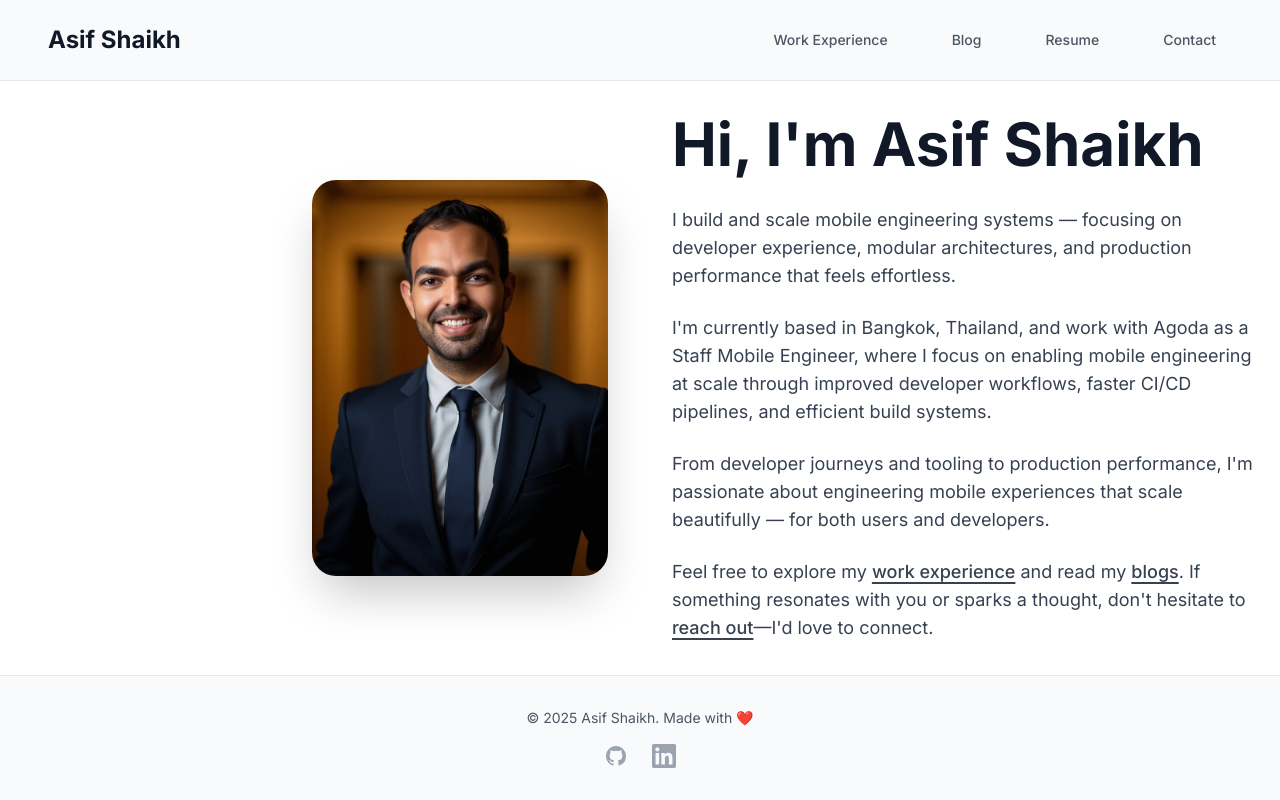
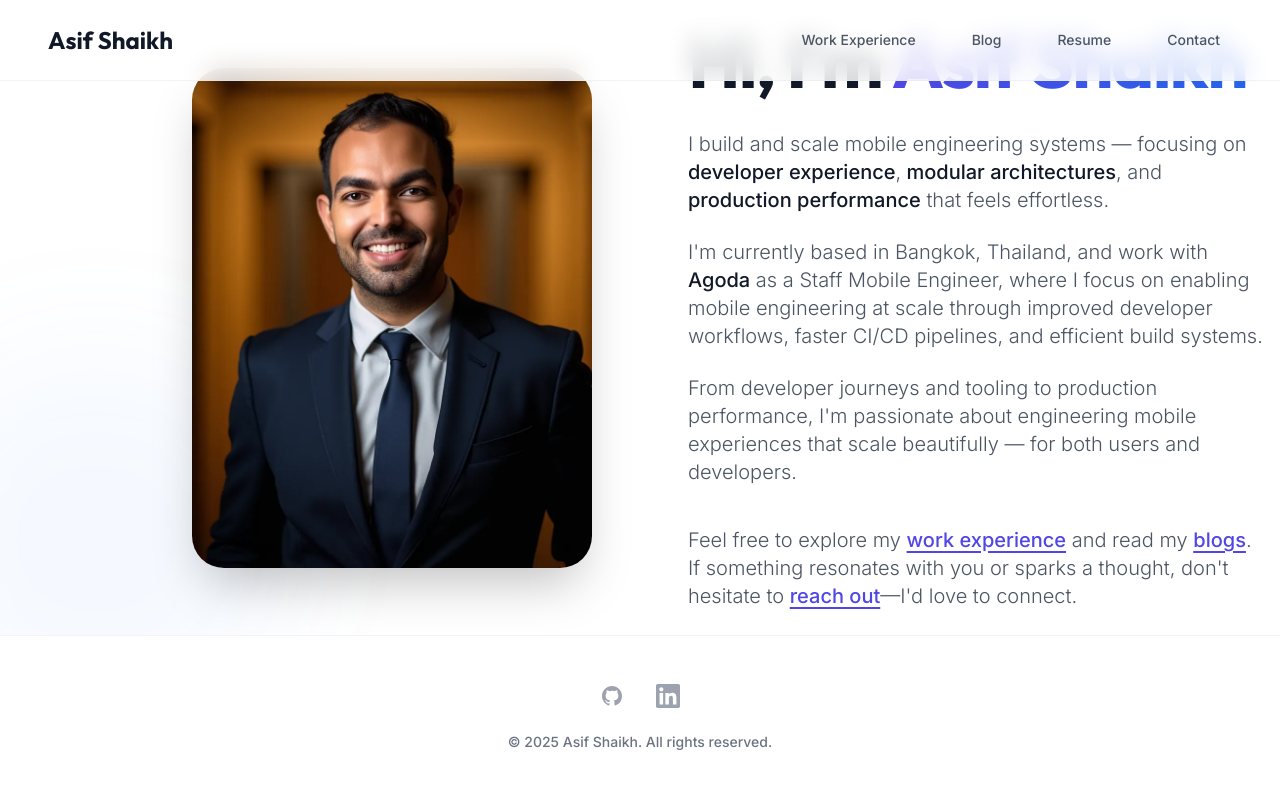
Before and after one commit to asifsheikh/site, a Next.js app: page / in a window 1280 px wide. Built offline with nearby package versions, Linux system fonts and the light colour scheme.

Commit message:
feat: Improve UI/UX with modern design system

```diff
--- a/src/app/globals.css
+++ b/src/app/globals.css
@@ -5,12 +5,23 @@
 :root {
   --background: #ffffff;
   --foreground: #171717;
+  --primary: #4f46e5; /* Indigo 600 */
+  --primary-foreground: #ffffff;
+  --muted: #f1f5f9;
+  --muted-foreground: #64748b;
+}
+
+::selection {
+  background-color: var(--primary);
+  color: var(--primary-foreground);
 }
 
 body {
   color: var(--foreground);
   background: var(--background);
   font-family: Arial, Helvetica, sans-serif;
+  -webkit-font-smoothing: antialiased;
+  -moz-osx-font-smoothing: grayscale;
 }
 
 @layer utilities {
--- a/src/app/layout.tsx
+++ b/src/app/layout.tsx
@@ -1,10 +1,11 @@
 import type { Metadata } from 'next'
-import { Inter } from 'next/font/google'
+import { Inter, Outfit } from 'next/font/google'
 import './globals.css'
 import Header from '@/components/Header'
 import Footer from '@/components/Footer'
 
-const inter = Inter({ subsets: ['latin'] })
+const inter = Inter({ subsets: ['latin'], variable: '--font-inter' })
+const outfit = Outfit({ subsets: ['latin'], variable: '--font-outfit' })
 
 export const metadata: Metadata = {
   title: 'Asif Shaikh - Personal Website',
@@ -17,13 +18,13 @@ export default function RootLayout({
   children: React.ReactNode
 }) {
   return (
-    <html lang="en">
+    <html lang="en" className="scroll-smooth">
       <head>
         <link rel="icon" href="/favicon.ico" sizes="any" />
         <link rel="icon" href="/favicon.svg" type="image/svg+xml" />
         <link rel="apple-touch-icon" href="/favicon.svg" />
       </head>
-      <body className={`${inter.className} bg-white text-gray-900`}>
+      <body className={`${inter.variable} ${outfit.variable} font-sans bg-background text-foreground antialiased`}>
         <div className="h-screen flex flex-col overflow-hidden bg-white">
           <Header />
           <main className="flex-1 overflow-auto bg-white">
--- a/src/app/page.tsx
+++ b/src/app/page.tsx
@@ -3,40 +3,43 @@ import Link from 'next/link'
 
 export default function Home() {
   return (
-    <div className="h-full bg-white flex flex-col lg:flex-row">
+    <div className="min-h-full bg-white flex flex-col lg:flex-row relative overflow-hidden">
+      {/* Background decoration */}
+      <div className="absolute top-0 right-0 -translate-y-1/4 translate-x-1/4 w-96 h-96 bg-primary/5 rounded-full blur-3xl pointer-events-none" />
+      <div className="absolute bottom-0 left-0 translate-y-1/4 -translate-x-1/4 w-96 h-96 bg-blue-500/5 rounded-full blur-3xl pointer-events-none" />
+
       {/* Image section - full width on mobile, 50% on desktop */}
-      <div className="w-full lg:w-1/2 flex items-center justify-center lg:justify-end px-4 lg:pr-8 py-8 lg:py-0">
-        <div className="relative w-64 h-80 sm:w-80 sm:h-96 lg:w-1/2 lg:h-2/3">
+      <div className="w-full lg:w-1/2 flex items-center justify-center lg:justify-end px-4 lg:pr-12 py-12 lg:py-0 animate-fade-in">
+        <div className="relative w-64 h-80 sm:w-80 sm:h-96 lg:w-[400px] lg:h-[500px] group">
+          <div className="absolute inset-0 bg-primary/10 rounded-[2rem] transform rotate-3 group-hover:rotate-6 transition-transform duration-500 ease-out" />
           <Image
             src="/profile.png"
             alt="Asif Shaikh"
             fill
-            className="object-cover rounded-3xl shadow-2xl"
+            className="object-cover rounded-[2rem] shadow-2xl transform transition-transform duration-500 group-hover:-translate-y-2"
             priority
             sizes="(max-width: 640px) 256px, (max-width: 1024px) 320px, 50vw"
           />
-          {/* Subtle overlay for better text contrast if needed */}
-          <div className="absolute inset-0 rounded-3xl bg-black/5"></div>
         </div>
       </div>
 
       {/* Text content section - full width on mobile, 50% on desktop */}
-      <div className="w-full lg:w-1/2 flex items-center justify-center lg:justify-start px-4 lg:pl-8 py-8 lg:py-0">
-        <div className="max-w-2xl text-center lg:text-left">
+      <div className="w-full lg:w-1/2 flex items-center justify-center lg:justify-start px-4 lg:pl-12 py-8 lg:py-0">
+        <div className="max-w-2xl text-center lg:text-left animate-fade-in-up">
           {/* Greeting */}
-          <h1 className="text-3xl sm:text-4xl md:text-5xl lg:text-6xl font-bold text-gray-900 mb-6 lg:mb-8 leading-tight">
-                Hi, I&apos;m <span className="text-gray-900">Asif Shaikh</span>
+          <h1 className="text-4xl sm:text-5xl md:text-6xl lg:text-7xl font-bold font-heading text-gray-900 mb-8 leading-tight tracking-tight">
+            Hi, I&apos;m <span className="text-transparent bg-clip-text bg-gradient-to-r from-primary to-blue-600">Asif Shaikh</span>
           </h1>
 
           {/* Description paragraphs */}
-          <div className="space-y-4 lg:space-y-6 text-base sm:text-lg text-gray-700 leading-relaxed">
+          <div className="space-y-6 text-lg sm:text-xl text-gray-600 leading-relaxed font-light">
             <p>
-              I build and scale mobile engineering systems — focusing on developer experience,
-              modular architectures, and production performance that feels effortless.
+              I build and scale mobile engineering systems — focusing on <span className="font-medium text-gray-900">developer experience</span>,
+              <span className="font-medium text-gray-900"> modular architectures</span>, and <span className="font-medium text-gray-900">production performance</span> that feels effortless.
             </p>
 
             <p>
-                  I&apos;m currently based in Bangkok, Thailand, and work with Agoda as a Staff Mobile Engineer,
+              I&apos;m currently based in Bangkok, Thailand, and work with <span className="font-medium text-gray-900">Agoda</span> as a Staff Mobile Engineer,
               where I focus on enabling mobile engineering at scale through improved developer
               workflows, faster CI/CD pipelines, and efficient build systems.
             </p>
@@ -46,25 +49,26 @@ export default function Home() {
               engineering mobile experiences that scale beautifully — for both users and developers.
             </p>
 
+            <div className="pt-4">
               <p>
                 Feel free to explore my{' '}
                 <Link
                   href="/work-experience"
-                className="underline decoration-2 underline-offset-4 hover:text-gray-900 transition-colors duration-300 font-medium"
+                  className="text-primary font-medium hover:text-primary/80 underline decoration-2 underline-offset-4 transition-colors duration-300"
                 >
                   work experience
                 </Link>
                 {' '}and read my{' '}
                 <Link
                   href="/blogs"
-                className="underline decoration-2 underline-offset-4 hover:text-gray-900 transition-colors duration-300 font-medium"
+                  className="text-primary font-medium hover:text-primary/80 underline decoration-2 underline-offset-4 transition-colors duration-300"
                 >
                   blogs
                 </Link>
                 . If something resonates with you or sparks a thought, don&apos;t hesitate to{' '}
                 <Link
                   href="/contact"
-                className="underline decoration-2 underline-offset-4 hover:text-gray-900 transition-colors duration-300 font-medium"
+                  className="text-primary font-medium hover:text-primary/80 underline decoration-2 underline-offset-4 transition-colors duration-300"
                 >
                   reach out
                 </Link>
@@ -74,5 +78,6 @@ export default function Home() {
           </div>
         </div>
       </div>
+    </div>
   )
 }
--- a/src/components/Footer.tsx
+++ b/src/components/Footer.tsx
@@ -1,15 +1,12 @@
 export default function Footer() {
   return (
-    <footer className="bg-gray-50 border-t">
-      <div className="max-w-4xl mx-auto px-4 sm:px-6 lg:px-8 py-8">
-        <div className="text-center">
-          <p className="text-gray-600 text-sm">
-            © {new Date().getFullYear()} Asif Shaikh. Made with ❤️
-          </p>
-          <div className="mt-4 flex justify-center space-x-6">
+    <footer className="bg-white border-t border-gray-100 py-12">
+      <div className="max-w-7xl mx-auto px-4 sm:px-6 lg:px-8">
+        <div className="flex flex-col items-center justify-center space-y-6">
+          <div className="flex space-x-8">
             <a
               href="https://github.com/asifshaikh"
-              className="text-gray-400 hover:text-gray-500 transition-colors"
+              className="text-gray-400 hover:text-primary transition-colors duration-300 transform hover:scale-110"
               target="_blank"
               rel="noopener noreferrer"
             >
@@ -24,16 +21,19 @@ export default function Footer() {
             </a>
             <a
               href="https://www.linkedin.com/in/asifsheikh/"
-              className="text-gray-400 hover:text-gray-500 transition-colors"
+              className="text-gray-400 hover:text-primary transition-colors duration-300 transform hover:scale-110"
               target="_blank"
               rel="noopener noreferrer"
             >
               <span className="sr-only">LinkedIn</span>
               <svg className="h-6 w-6" fill="currentColor" viewBox="0 0 24 24">
-                <path d="M20.447 20.452h-3.554v-5.569c0-1.328-.027-3.037-1.852-3.037-1.853 0-2.136 1.445-2.136 2.939v5.667H9.351V9h3.414v1.561h.046c.477-.9 1.637-1.85 3.37-1.85 3.601 0 4.267 2.37 4.267 5.455v6.286zM5.337 7.433c-1.144 0-2.063-.926-2.063-2.065 0-1.138.92-2.063 2.063-2.063 1.14 0 2.064.925 2.064 2.063 0 1.139-.925 2.065-2.064 2.065zm1.782 13.019H3.555V9h3.564v11.452zM22.225 0H1.771C.792 0 0 .774 0 1.729v20.542C0 23.227.792 24 1.771 24h20.451C23.2 24 24 23.227 24 22.271V1.729C24 .774 23.2 0 22.222 0h.003z"/>
+                <path d="M20.447 20.452h-3.554v-5.569c0-1.328-.027-3.037-1.852-3.037-1.853 0-2.136 1.445-2.136 2.939v5.667H9.351V9h3.414v1.561h.046c.477-.9 1.637-1.85 3.37-1.85 3.601 0 4.267 2.37 4.267 5.455v6.286zM5.337 7.433c-1.144 0-2.063-.926-2.063-2.065 0-1.138.92-2.063 2.063-2.063 1.14 0 2.064.925 2.064 2.063 0 1.139-.925 2.065-2.064 2.065zm1.782 13.019H3.555V9h3.564v11.452zM22.225 0H1.771C.792 0 0 .774 0 1.729v20.542C0 23.227.792 24 1.771 24h20.451C23.2 24 24 23.227 24 22.271V1.729C24 .774 23.2 0 22.222 0h.003z" />
               </svg>
             </a>
           </div>
+          <p className="text-gray-500 text-sm font-medium">
+            © {new Date().getFullYear()} Asif Shaikh. All rights reserved.
+          </p>
         </div>
       </div>
     </footer>
--- a/src/components/Header.tsx
+++ b/src/components/Header.tsx
@@ -15,14 +15,14 @@ export default function Header() {
   }
 
   return (
-    <header className="bg-gray-50 border-b border-gray-200 relative">
+    <header className="fixed top-0 left-0 right-0 z-50 bg-white/80 backdrop-blur-md border-b border-gray-200/50 transition-all duration-300">
       <div className="max-w-7xl mx-auto px-6 sm:px-8 lg:px-12">
         <div className="flex justify-between items-center h-20">
           {/* Logo/Brand */}
           <div className="flex-shrink-0">
             <Link
               href="/"
-              className="text-2xl font-bold text-gray-900 hover:text-gray-700 transition-colors duration-300"
+              className="text-2xl font-bold font-heading text-gray-900 hover:text-primary transition-colors duration-300"
               onClick={closeMobileMenu}
             >
               Asif Shaikh
@@ -32,30 +32,21 @@ export default function Header() {
           {/* Desktop Navigation */}
           <nav className="hidden md:block">
             <div className="flex items-center space-x-8">
+              {[
+                { name: 'Work Experience', href: '/work-experience' },
+                { name: 'Blog', href: '/blogs' },
+                { name: 'Resume', href: '/resume' },
+                { name: 'Contact', href: '/contact' },
+              ].map((item) => (
                 <Link
-                href="/work-experience"
-                className="text-gray-600 hover:text-gray-900 px-4 py-2 text-sm font-medium transition-all duration-300 hover:bg-white hover:shadow-sm rounded-lg"
+                  key={item.name}
+                  href={item.href}
+                  className="text-gray-600 hover:text-primary px-3 py-2 text-sm font-medium transition-all duration-300 relative group"
                 >
-                Work Experience
+                  {item.name}
+                  <span className="absolute inset-x-0 bottom-0 h-0.5 bg-primary transform scale-x-0 group-hover:scale-x-100 transition-transform duration-300 origin-left" />
                 </Link>
-              <Link
-                href="/blogs"
-                className="text-gray-600 hover:text-gray-900 px-4 py-2 text-sm font-medium transition-all duration-300 hover:bg-white hover:shadow-sm rounded-lg"
-              >
-                Blog
-              </Link>
-              <Link
-                href="/resume"
-                className="text-gray-600 hover:text-gray-900 px-4 py-2 text-sm font-medium transition-all duration-300 hover:bg-white hover:shadow-sm rounded-lg"
-              >
-                Resume
-              </Link>
-              <Link
-                href="/contact"
-                className="text-gray-600 hover:text-gray-900 px-4 py-2 text-sm font-medium transition-all duration-300 hover:bg-white hover:shadow-sm rounded-lg"
-              >
-                Contact
-              </Link>
+              ))}
             </div>
           </nav>
 
@@ -63,7 +54,7 @@ export default function Header() {
           <div className="md:hidden">
             <button
               onClick={toggleMobileMenu}
-              className="text-gray-600 hover:text-gray-900 p-2 transition-colors duration-300"
+              className="text-gray-600 hover:text-primary p-2 transition-colors duration-300"
               aria-label="Toggle mobile menu"
             >
               {isMobileMenuOpen ? (
@@ -81,37 +72,24 @@ export default function Header() {
 
         {/* Mobile Navigation Menu */}
         {isMobileMenuOpen && (
-          <div className="md:hidden absolute top-full left-0 right-0 bg-white border-b border-gray-200 shadow-lg z-50">
+          <div className="md:hidden absolute top-full left-0 right-0 bg-white/95 backdrop-blur-md border-b border-gray-200 shadow-lg z-50 animate-fade-in-up">
             <nav className="px-6 py-4">
               <div className="flex flex-col space-y-2">
+                {[
+                  { name: 'Work Experience', href: '/work-experience' },
+                  { name: 'Blog', href: '/blogs' },
+                  { name: 'Resume', href: '/resume' },
+                  { name: 'Contact', href: '/contact' },
+                ].map((item) => (
                   <Link
-                  href="/work-experience"
-                  className="text-gray-600 hover:text-gray-900 px-4 py-3 text-base font-medium transition-all duration-300 hover:bg-gray-50 rounded-lg"
+                    key={item.name}
+                    href={item.href}
+                    className="text-gray-600 hover:text-primary hover:bg-gray-50 px-4 py-3 text-base font-medium transition-all duration-300 rounded-lg"
                     onClick={closeMobileMenu}
                   >
-                  Work Experience
+                    {item.name}
                   </Link>
-                <Link
-                  href="/blogs"
-                  className="text-gray-600 hover:text-gray-900 px-4 py-3 text-base font-medium transition-all duration-300 hover:bg-gray-50 rounded-lg"
-                  onClick={closeMobileMenu}
-                >
-                  Blog
-                </Link>
-                <Link
-                  href="/resume"
-                  className="text-gray-600 hover:text-gray-900 px-4 py-3 text-base font-medium transition-all duration-300 hover:bg-gray-50 rounded-lg"
-                  onClick={closeMobileMenu}
-                >
-                  Resume
-                </Link>
-                <Link
-                  href="/contact"
-                  className="text-gray-600 hover:text-gray-900 px-4 py-3 text-base font-medium transition-all duration-300 hover:bg-gray-50 rounded-lg"
-                  onClick={closeMobileMenu}
-                >
-                  Contact
-                </Link>
+                ))}
               </div>
             </nav>
           </div>
```
Also changed, not shown: src/components/ProjectCard.tsx (+16 -9 lines), tailwind.config.js (+26 -0 lines). Lines whose indentation alone changed are shown as unchanged.
